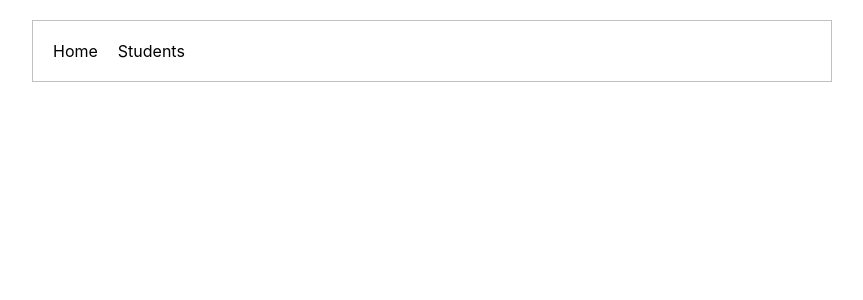
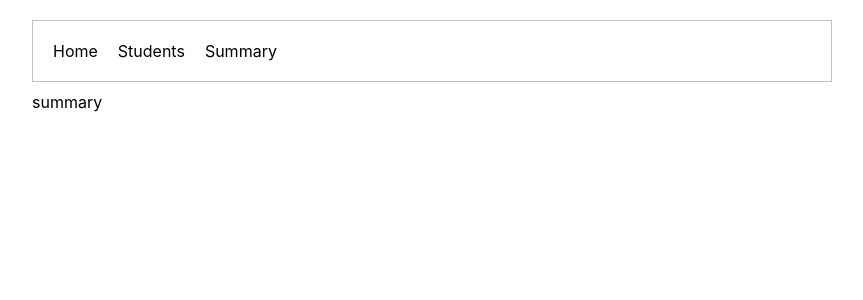
Before and after one commit to TBK0749/react-git, a React (Create React App) app: page /summary in a window 1280 px wide. Shown: the top 300 px of the page, without its empty margins (208-1071 px from the left). Built offline with nearby package versions, Linux system fonts and the light colour scheme.

Commit message:
refactor

```diff
--- a/src/App.js
+++ b/src/App.js
@@ -10,6 +10,11 @@ import {
 import StudentDetails from './pages/StudentDetails';
 import Students from './pages/Students';
 import Home from './pages/Home';
+import Summary from "./pages/Summary";
+
+// 1. คลิก link Students
+// 2. React router library พาเราไปที่ /students
+// 3. ทุกที่ ที่มี switch อยู่ใน Router จะทำการเช็คว่ามันต้อง render Route ไหน
 
 function App() {
   return (
@@ -23,11 +28,17 @@ function App() {
             <div className="menu__item">
               <Link to="/students">Students</Link>
             </div>
+            <div className="menu__item">
+              <Link to="/summary">Summary</Link>
+            </div>
           </div>
 
           <div className="content">
             <Switch>
-              <Route exact path="/students/:id">
+              <Route exact path="/summary">
+                <Summary />
+              </Route>
+              <Route exact path="/students/:studentId">
                 <StudentDetails />
               </Route>
               <Route exact path="/students">
--- a/src/pages/StudentDetails.js
+++ b/src/pages/StudentDetails.js
@@ -1,11 +1,17 @@
 import { useParams } from "react-router";
 import { students } from "../data/students";
 
+// const students = [
+//   {id: 1, name: 'John Doe', bio: 'John is a man'},
+//   {id: 2, name: 'Jane Doe', bio: 'Jane is a girl'},
+//   {id: 3, name: 'Marie Joshoua', bio: 'Marie is a girl/man'},
+// ];
+
 export default function StudentDetails() {
-  const { id } = useParams();
-  const student = students[Number(id - 1)];
+  const { studentId } = useParams(); // https://reactrouter.com/web/example/url-params
+  const student = students.find(student => student.id === Number(studentId));
 
-  if (!student) return <div>student not found</div>;
+  if (student === null) return <div>student not found</div>;
 
   return (
     <div>
--- a/src/pages/Students.js
+++ b/src/pages/Students.js
@@ -1,8 +1,10 @@
 import { useEffect } from "react";
-import { Router, Switch } from "react-router";
-import { Link, Route, useRouteMatch } from "react-router-dom";
+import { Link } from "react-router-dom";
 import { students } from "../data/students";
-import StudentDetails from "./StudentDetails"
+
+
+// 1. ไฟล์นี้ถูก render
+// 2. React router พบว่ามี switch มันเลยทำการเช็ค path ปัจจุบันคือ /students
 
 export default function Students() {
   useEffect(() => {
@@ -10,24 +12,15 @@ export default function Students() {
     console.log(students);
   }, []);
 
-  const { url } = useRouteMatch();
-
   return (
     <div>
       <ul>
         {[...students].map((student, id) => (
           <li key={id}>
-            <Link to={`${url}/${student.id}`}>{student.name}</Link>
+            <Link to={`students/${student.id}`}>{student.name}</Link>
           </li>
         ))}
       </ul>
-
-      <Switch>
-        {/* <Route path={`${url}/:id`} >
-          <StudentDetails />
-        </Route> */}
-        <Route path={`${url}/:id`} children={<StudentDetails />} />
-      </Switch>
     </div>
   );
 }
--- /dev/null
+++ b/src/pages/Summary.js
@@ -0,0 +1,7 @@
+
+
+export default function Summary() {
+    return (
+        <div>summary</div>
+    );
+}
```
